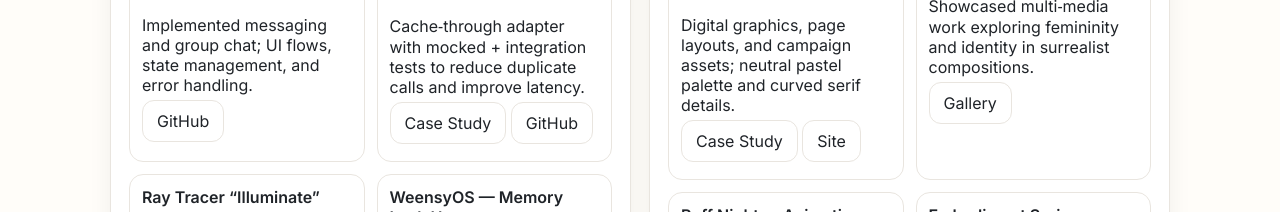
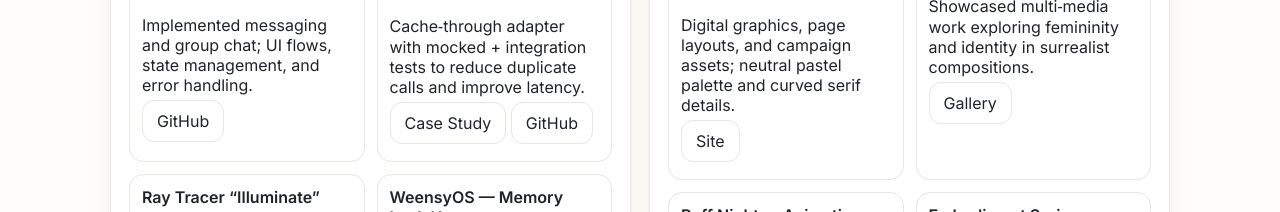
Before and after one commit to americamarinn/americamarinn, a plain HTML site: page index.html in a window 1280 px wide. Shown: the part 1460-1672 px from the top of the page. Drawn offline with nearby package versions, Linux system fonts and the light colour scheme.

Commit message:
add honor site

```diff
--- a/index.html
+++ b/index.html
@@ -252,7 +252,7 @@
               <h4>HONOR Pilates — Brand & Web</h4>
               <div class="meta">Branding · Squarespace</div>
               <p>Digital graphics, page layouts, and campaign assets; neutral pastel palette and curved serif details.</p>
-              <p><a class="btn" href="#" target="_blank">Case Study</a> <a class="btn" href="#" target="_blank">Site</a></p>
+              <p><a class="btn" href="https://www.honorpilatesstudios.com/" target="_blank">Site</a></p>
             </article>
             <article class="tile">
               <h4>Entre Mundos Exhibition</h4>
```
